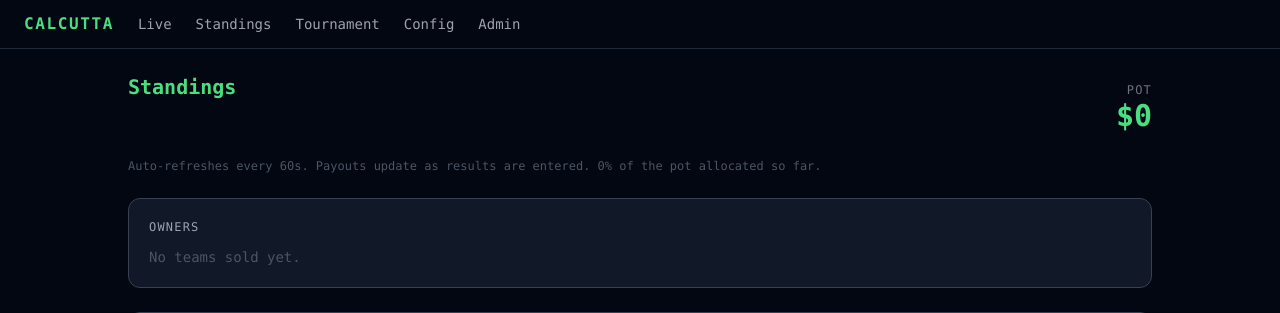
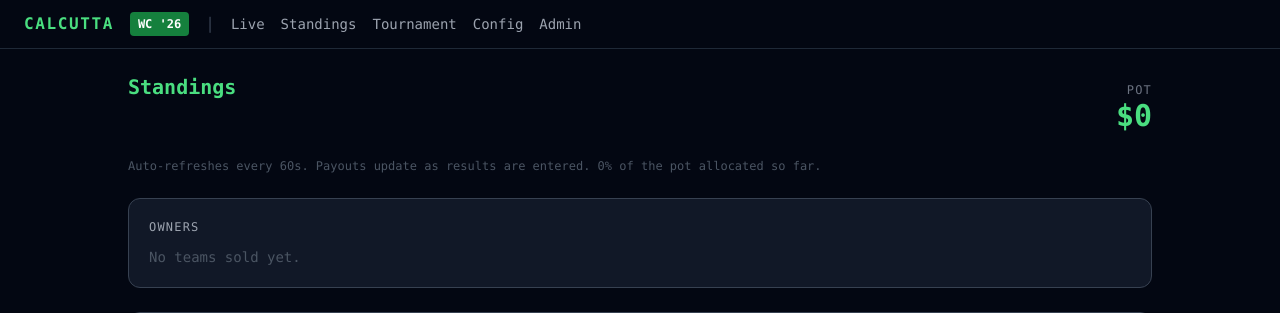
Before and after one commit to coryinsiderz/calcutta, a Flask app: page /standings in a window 1280 px wide. Shown: the top 313 px of the page. Run offline with Flask 3, Linux system fonts and the light colour scheme; data that the repository does not hold is empty; parts of the project's set-up code (start-up, migrations or seed data) failed here and were passed over; some libraries are stand-ins or nearby versions.

Commit message:
Add contest tab bar with WC '26 as the active contest
Data-driven via a context processor (single contest for now); the multi-
contest retrofit just makes nav_contests come from the DB. Purely
presentational — no schema change, no risk to the live auction.

Co-Authored-By: Claude Opus 4.8 <noreply@anthropic.com>

```diff
--- a/web/app.py
+++ b/web/app.py
@@ -10,6 +10,14 @@ def create_app() -> Flask:
     app = Flask(__name__, template_folder="templates")
     app.secret_key = os.environ.get("ADMIN_PASSWORD", "dev-secret")
 
+    @app.context_processor
+    def inject_contests():
+        # Contest tabs. Single contest for now; the multi-contest retrofit will
+        # make this DB-driven (one entry per contest, active flag from the DB).
+        return {
+            "nav_contests": [{"label": "WC '26", "href": "/", "active": True}],
+        }
+
     app.register_blueprint(api_bp, url_prefix="/api")
     app.register_blueprint(pages_bp)
 
--- a/web/templates/base.html
+++ b/web/templates/base.html
@@ -7,8 +7,14 @@
   <script src="https://cdn.tailwindcss.com"></script>
 </head>
 <body class="bg-gray-950 text-gray-100 min-h-screen font-mono">
-  <nav class="border-b border-gray-800 px-6 py-3 flex items-center gap-6">
+  <nav class="border-b border-gray-800 px-6 py-3 flex items-center gap-4 flex-wrap">
     <span class="text-green-400 font-bold tracking-widest">CALCUTTA</span>
+    <div class="flex items-center gap-1">
+      {% for c in nav_contests %}
+      <a href="{{ c.href }}" class="px-2 py-1 rounded text-xs font-bold {{ 'bg-green-700 text-white' if c.active else 'bg-gray-800 text-gray-400 hover:text-white' }}">{{ c.label }}</a>
+      {% endfor %}
+    </div>
+    <span class="text-gray-700">|</span>
     <a href="/"          class="text-gray-400 hover:text-white text-sm">Live</a>
     <a href="/standings" class="text-gray-400 hover:text-white text-sm">Standings</a>
     <a href="/tournament" class="text-gray-400 hover:text-white text-sm">Tournament</a>
```
